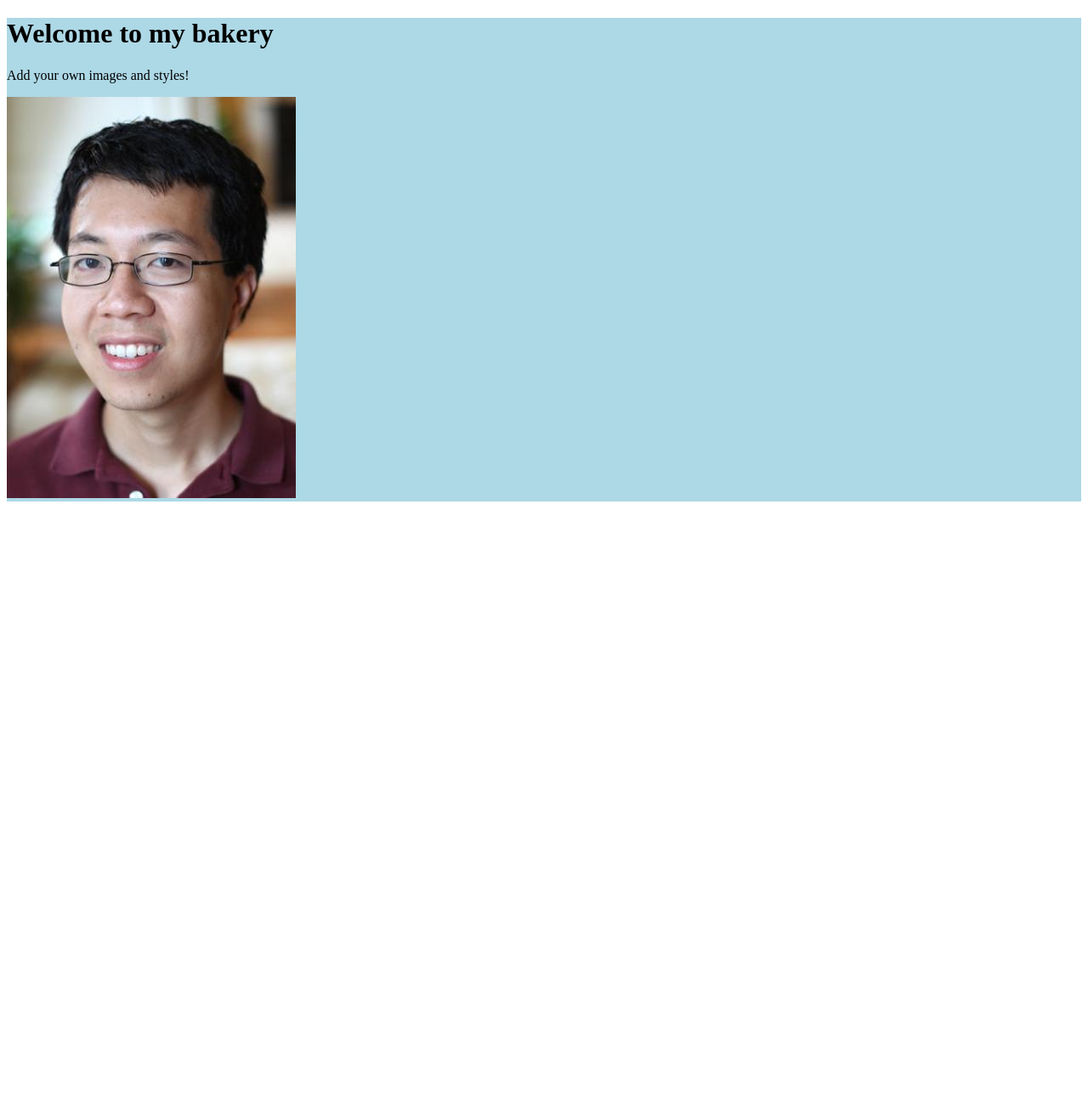
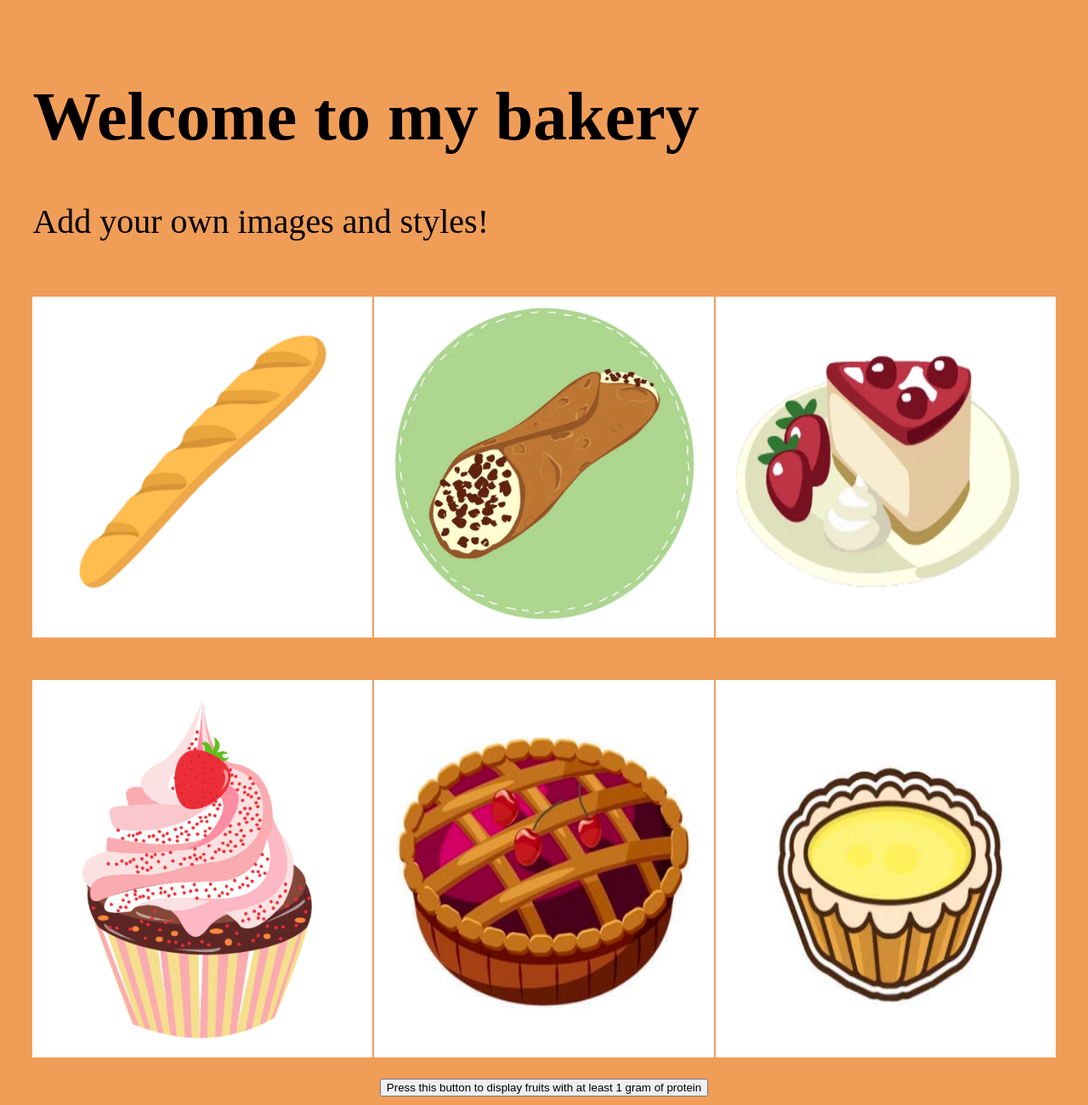
Before and after one commit to guoclara/studio3, a plain HTML site: page index.html in a window 1280 px wide. Shown: the whole page at 85% size. Before the commit the page ends 800 px from the top, so only its background shows below. Drawn offline with Linux system fonts and the light colour scheme.

Commit message:
studio 3

```diff
--- a/app.js
+++ b/app.js
@@ -22,17 +22,35 @@ const apiRequest = async () => {
 }
 
 const updatePage = async () => {
-  const gallery = document.getElementById('cs1300-gallery');
+  const gallery = document.getElementById('fruit-data');
 
   // Make API request and get an array of fruit objects
   const fruitsArray = await apiRequest();
-  // console.log(fruitsArray);
+  const filtered = fruitsArray.filter(x => x.nutritions.protein > 1)
 
+  const names = filtered.map(x => x.name)
+  const protein = filtered.map(x => x.nutritions.protein);
+
+  const list = []
+  for(let i = 0; i < names.length; i++) {
+    list.push(names[i]+": "+protein[i]+" grams of protein")
+  }
+  console.log(list)
   // TODO: Use either `map` and/or `filter` to extract some data from the array of fruit objects
   // For example, find "name of all fruits whose sugar > 15",
 
   // TODO: Create a new HTML element to display your data
+  list.map(item => {
+    const data = document.createElement("p");
+    const node = document.createTextNode(item);
+    data.appendChild(node);
+    gallery.appendChild(data);
+  })
+  // const data = document.createElement("p");
+  // const node = document.createTextNode(list);
+  // data.appendChild(node);
 
+  // gallery.appendChild(data);
   // TODO: Append your new element to the page
 
 }
--- a/index.html
+++ b/index.html
@@ -16,11 +16,18 @@
 
       <!-- TODO: PART I Add your own images and use CSS flex to make sure they work on different screen sizes -->
       <div class="gallery-container">
-        <img class="gallery-item" src="./assets/jeff.jpg" alt="jeff watching u">
+        <img class="gallery-item" src="./assets/baguette.png" alt="baguette mm mm mmh">
+        <img class="gallery-item" src="./assets/cannoli.png" alt="cannoli">
+        <img class="gallery-item" src="./assets/cheesecake.png" alt="cheesecake">
+        <img class="gallery-item" src="./assets/cupcake.png" alt="cupcake">
+        <img class="gallery-item" src="./assets/pie.png" alt="pie">
+        <img class="gallery-item" src="./assets/egg-tart.png" alt="egg tart">
       </div>
 
       <!-- TODO: PART II Uncomment the line below, and hook up this button to display data from an API -->
-      <!-- <button onclick="updatePage()">Press this button to display some fruit data</button> -->
+      <div id = "fruit-data">
+        <button onclick="updatePage()">Press this button to display fruits with at least 1 gram of protein</button>
+      </div>
     </div>
   </body>
 
--- a/styles.css
+++ b/styles.css
@@ -1,14 +1,39 @@
 #cs1300-gallery {
-  background-color: lightblue;
+  background-color: #f09d58;
+  min-height: 100vh;
+  padding: 3vw;
+}
+
+body {
+  width: 100%;
+  margin: 0;
+  height: 100%;
 }
 
 /* Uncomment below if images are way too big.
 Selects all image tags and makes them 500px;
  */
-/*img {*/
-/*  width: 500px;*/
-/*}*/
+img {
+  width: 30vw;
+  min-width: 400px;
+  margin: 25px 0px 25px 0px;
+}
 
 .gallery-container {
   /* TODO add styles (hint: use flex!) https://www.w3schools.com/cssref/ */
+  display:flex;
+  flex-flow: row wrap;
+  justify-content: space-between;
 }
+
+h1{
+  font-size: max(4em, 80px);
+}
+
+p {
+  font-size: max(2em, 40px);
+}
+
+#fruit-data{
+  text-align: center;
+}
```
Also changed, not shown: assets/baguette.png (added), assets/cannoli.png (added), assets/cheesecake.png (added), assets/cupcake.png (added), assets/egg-tart.png (added), assets/pie.png (added), assets/tart.png (added).
